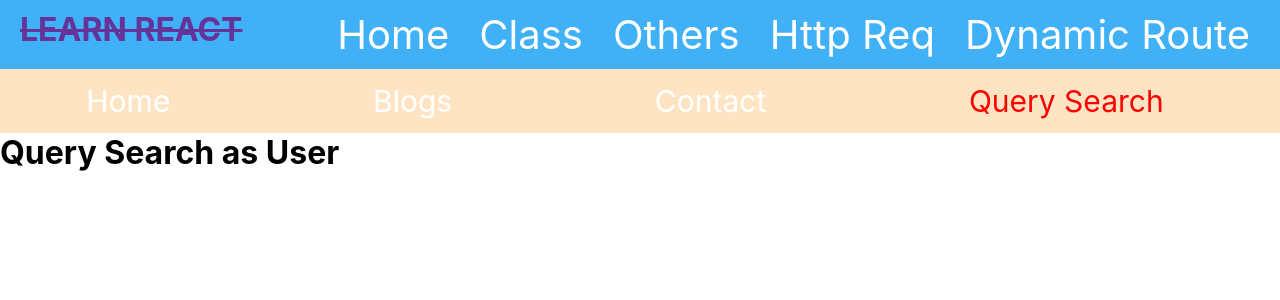
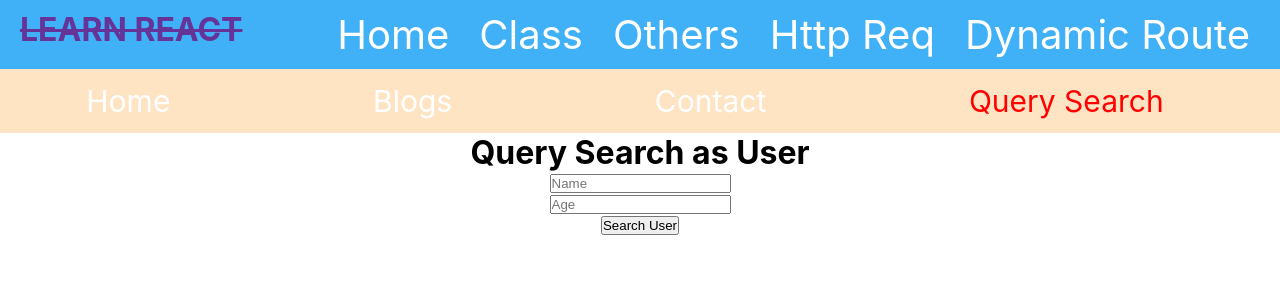
Before and after one commit to khaled39ab/React-With-LWS, a React (Create React App) app: page /query-search in a window 1280 px wide. Shown: the top 300 px of the page. Built offline with nearby package versions, Linux system fonts and the light colour scheme.

Commit message:
create a form for query search

```diff
--- a/src/page/dynamic-routing/queryParameter/QuerySearch.js
+++ b/src/page/dynamic-routing/queryParameter/QuerySearch.js
@@ -1,12 +1,33 @@
 import React from 'react';
+import { useState } from 'react';
 import DynamicNavbar from '../DynamicNavbar';
 
 const QuerySearch = () => {
+    const [name, setName] = useState('');
+    const [age, setAge] = useState(0);
+
+    const handleSubmit = e =>{
+        e.preventDefault();
+    }
+
     return (
         <div>
-            <DynamicNavbar/>
-            <div>
+            <DynamicNavbar />
+            <div style={{ textAlign: 'center' }}>
                 <h1>Query Search as User</h1>
+                <form onSubmit={handleSubmit}>
+                    <input
+                        type="text"
+                        placeholder='Name'
+                        onChange={(e) => setName(e.target.value)}
+                    /> <br />
+                    <input
+                        type="text"
+                        placeholder='Age'
+                        onChange={(e) => setAge(e.target.value)}
+                    /> <br />
+                    <button type='submit'>Search User</button>
+                </form>
             </div>
         </div>
     );
```
